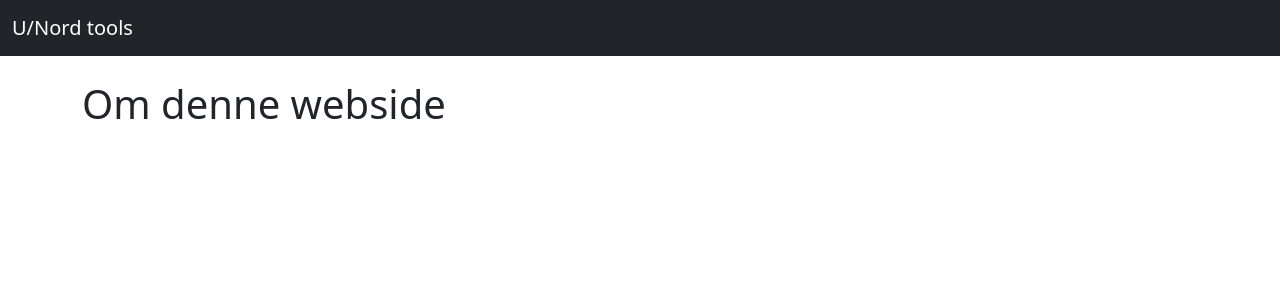
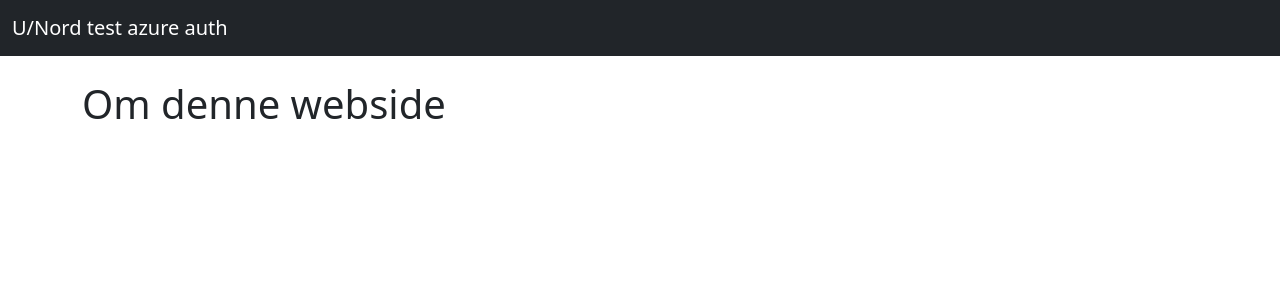
Before and after one commit to Reventlow/django_azure_auth, a Django app: template pages_app/templates/about.html in a window 1280 px wide. Shown: the top 300 px of the page. Run offline with Django 4.2, Linux system fonts and the light colour scheme; the template is opened without the code that fills it, so the values that code supplies are empty; parts of the project's set-up code (start-up, migrations or seed data) failed here and were passed over; some libraries are stand-ins or nearby versions.

Commit message:
readme and template changes

```diff
--- a/templates/base.html
+++ b/templates/base.html
@@ -44,7 +44,7 @@
 </head>
 <body>
 <nav class="navbar navbar-expand-lg navbar-dark bg-dark">
-    <div class="container-fluid"><a class="navbar-brand" href="{% url 'home' %}">U/Nord tools</a>
+    <div class="container-fluid"><a class="navbar-brand" href="{% url 'home' %}">U/Nord test azure auth</a>
         <button class="navbar-toggler" type="button" data-bs-toggle="collapse" data-bs-target="#navbarSupportedContent"
                 aria-controls="navbarSupportedContent" aria-expanded="false" aria-label="Toggle navigation"><span
                 class="navbar-toggler-icon"></span></button>
```
Also changed, not shown: README.md.
